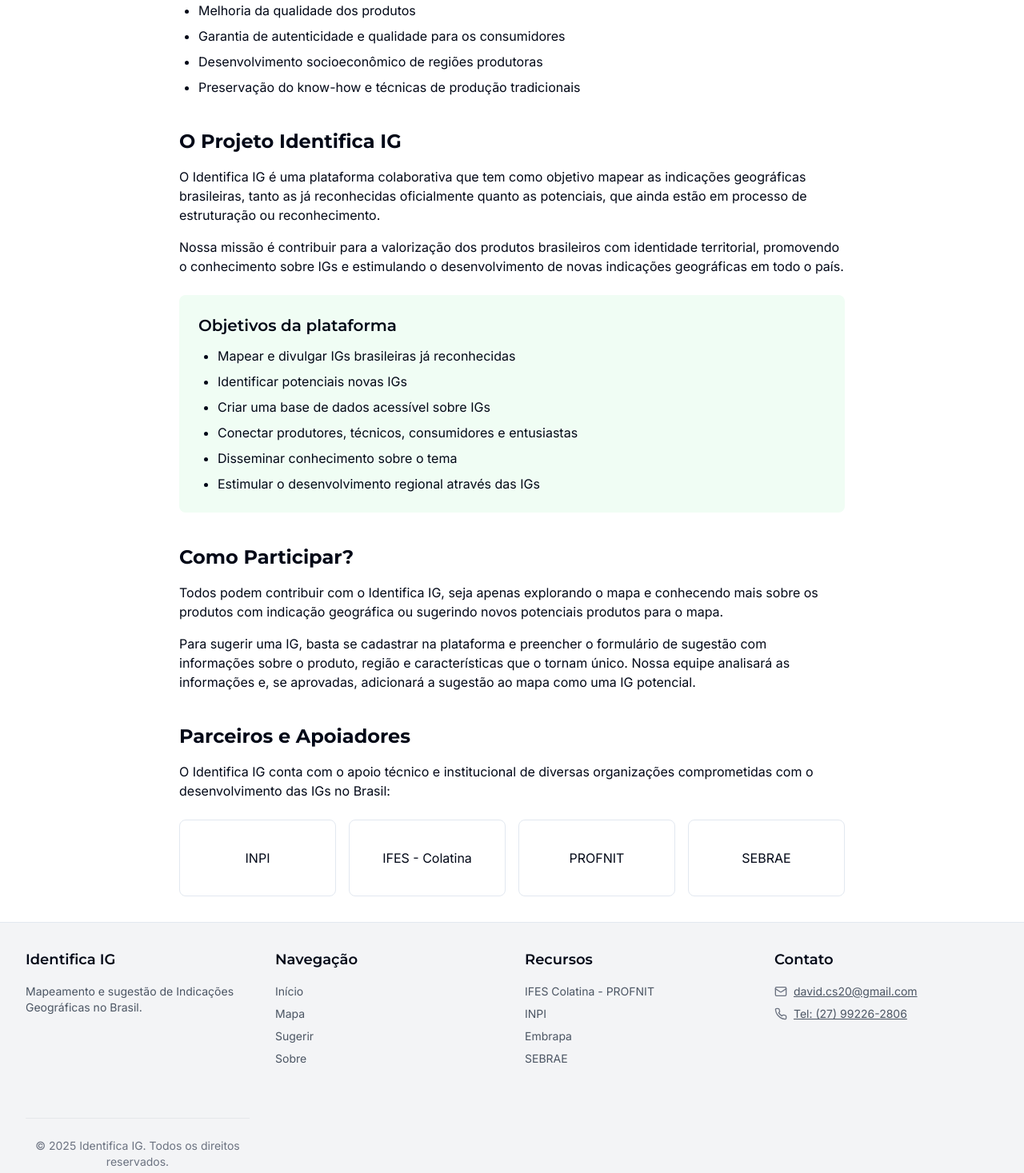
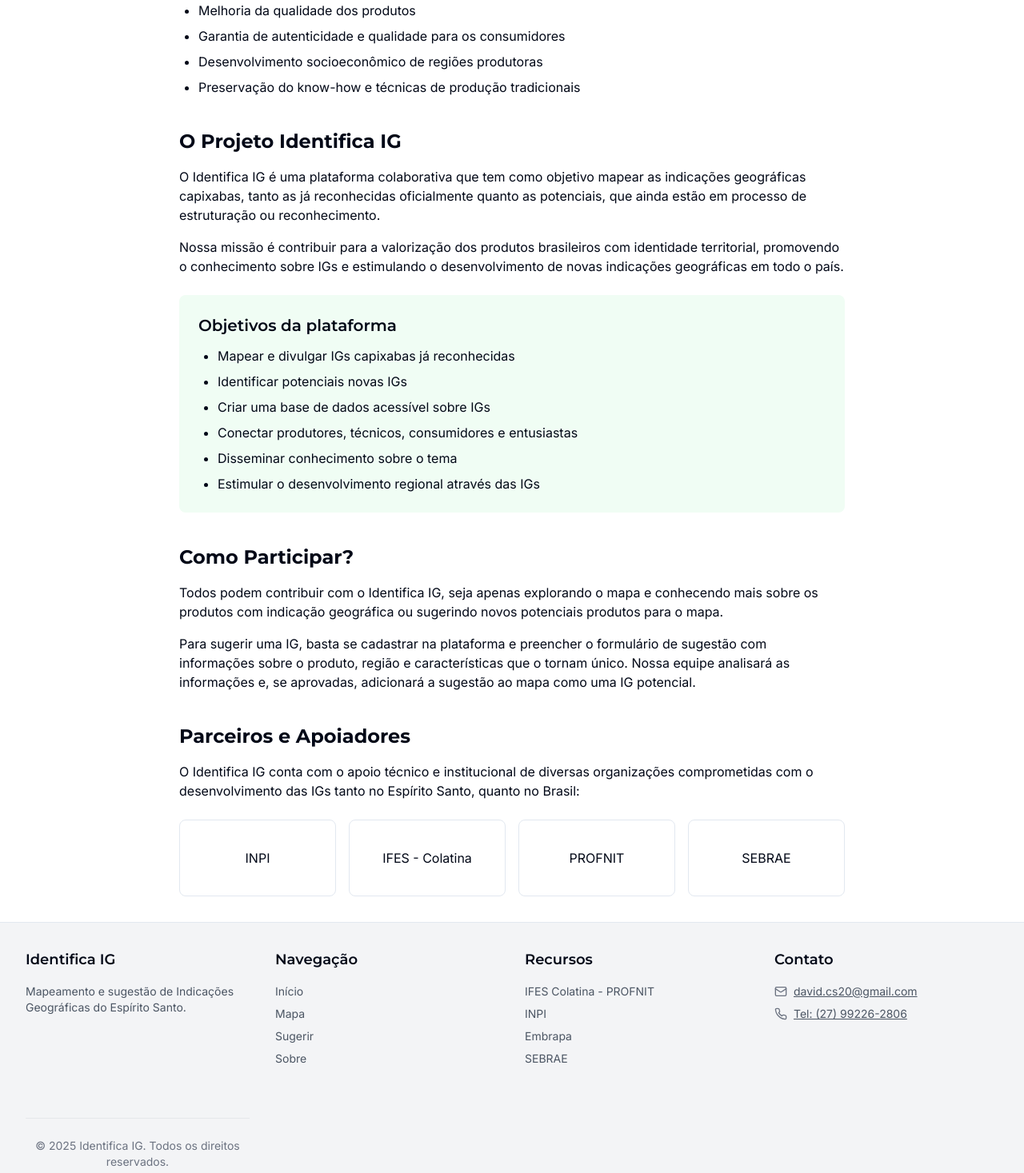
Before and after one commit to davidcs/Identifica-IG, a React (Vite) app: page /about in a window 1280 px wide. Shown: the part 846-2313 px from the top of the page at 80% size. Built offline with nearby package versions, Linux system fonts and the light colour scheme; no server answers; the database is empty.

Commit message:
Ajuste de Brasil para Espírito Santo

```diff
--- a/index.html
+++ b/index.html
@@ -4,12 +4,12 @@
   <head>
     <meta charset="UTF-8" />
     <meta name="viewport" content="width=device-width, initial-scale=1.0" />
-    <title>Identifica IG | Indicações Geográficas do Brasil</title>
-    <meta name="description" content="Plataforma de mapeamento e sugestão de Indicações Geográficas brasileiras" />
+    <title>Identifica IG | Indicações Geográficas do Espírito Santo</title>
+    <meta name="description" content="Plataforma de mapeamento e sugestão de Indicações Geográficas capixabas" />
     <meta name="author" content="Identifica IG" />
 
-    <meta property="og:title" content="Identifica IG | Indicações Geográficas do Brasil" />
-    <meta property="og:description" content="Plataforma de mapeamento e sugestão de Indicações Geográficas brasileiras" />
+    <meta property="og:title" content="Identifica IG | Indicações Geográficas do Espírito Santo" />
+    <meta property="og:description" content="Plataforma de mapeamento e sugestão de Indicações Geográficas capixabas />
     <meta property="og:type" content="website" />
     <link rel="icon" href="/favicon.ico" type="image/x-icon" />
   </head>
--- a/src/components/Footer.tsx
+++ b/src/components/Footer.tsx
@@ -14,7 +14,7 @@ const Footer = () => {
           <div>
             <h3 className="text-lg font-semibold mb-4">Identifica IG</h3>
             <p className="text-gray-600 text-sm">
-              Mapeamento e sugestão de Indicações Geográficas no Brasil.
+              Mapeamento e sugestão de Indicações Geográficas do Espírito Santo.
             </p>
           </div>
 
--- a/src/pages/About.tsx
+++ b/src/pages/About.tsx
@@ -54,7 +54,7 @@ const About: React.FC = () => {
           <section className="mb-10">
             <h2 className="text-2xl font-bold mb-4">O Projeto Identifica IG</h2>
             <p className="mb-4">
-              O Identifica IG é uma plataforma colaborativa que tem como objetivo mapear as indicações geográficas brasileiras, tanto as já reconhecidas oficialmente quanto as potenciais, que ainda estão em processo de estruturação ou reconhecimento.
+              O Identifica IG é uma plataforma colaborativa que tem como objetivo mapear as indicações geográficas capixabas, tanto as já reconhecidas oficialmente quanto as potenciais, que ainda estão em processo de estruturação ou reconhecimento.
             </p>
             <p className="mb-4">
               Nossa missão é contribuir para a valorização dos produtos brasileiros com identidade territorial, promovendo o conhecimento sobre IGs e estimulando o desenvolvimento de novas indicações geográficas em todo o país.
@@ -62,7 +62,7 @@ const About: React.FC = () => {
             <div className="bg-ig-green-50 p-6 rounded-lg mt-6">
               <h3 className="text-xl font-semibold mb-3">Objetivos da plataforma</h3>
               <ul className="list-disc pl-6 space-y-2">
-                <li>Mapear e divulgar IGs brasileiras já reconhecidas</li>
+                <li>Mapear e divulgar IGs capixabas já reconhecidas</li>
                 <li>Identificar potenciais novas IGs</li>
                 <li>Criar uma base de dados acessível sobre IGs</li>
                 <li>Conectar produtores, técnicos, consumidores e entusiastas</li>
@@ -85,7 +85,7 @@ const About: React.FC = () => {
           <section>
             <h2 className="text-2xl font-bold mb-4">Parceiros e Apoiadores</h2>
             <p className="mb-6">
-              O Identifica IG conta com o apoio técnico e institucional de diversas organizações comprometidas com o desenvolvimento das IGs no Brasil:
+              O Identifica IG conta com o apoio técnico e institucional de diversas organizações comprometidas com o desenvolvimento das IGs tanto no Espírito Santo, quanto no Brasil:
             </p>
             <div className="grid grid-cols-2 md:grid-cols-4 gap-4">
               <a
--- a/src/pages/Index.tsx
+++ b/src/pages/Index.tsx
@@ -24,10 +24,10 @@ const Index: React.FC = () => {
         <section className="bg-gradient-to-br from-ig-green-600 to-ig-green-800 text-white py-16">
           <div className="max-w-7xl mx-auto px-4 sm:px-6 lg:px-8 flex flex-col items-center text-center">
             <h1 className="text-4xl md:text-5xl lg:text-6xl font-bold mb-6">
-              Mapeando as Indicações Geográficas do Brasil
+              Mapeando as Indicações Geográficas do Espírito Santo
             </h1>
             <p className="text-xl md:text-2xl mb-8 max-w-3xl">
-              Explore, descubra e contribua para o registro das IGs brasileiras
+              Explore, descubra e contribua para o registro das IGs capixabas
             </p>
             <div className="flex flex-wrap justify-center gap-4">
               <Button asChild size="lg" className="bg-white text-ig-green-700 hover:bg-gray-100">
@@ -109,7 +109,7 @@ const Index: React.FC = () => {
             <div className="flex flex-col md:flex-row md:items-end md:justify-between mb-8">
               <div>
                 <h2 className="text-3xl font-bold mb-2">Indicações Geográficas em Destaque</h2>
-                <p className="text-gray-600">Conheça algumas das IGs brasileiras já reconhecidas</p>
+                <p className="text-gray-600">Conheça algumas das IGs capixabas já reconhecidas</p>
               </div>
               <Button asChild variant="outline" className="mt-4 md:mt-0">
                 <Link to="/map">
@@ -140,7 +140,7 @@ const Index: React.FC = () => {
           <div className="max-w-7xl mx-auto px-4 sm:px-6 lg:px-8 text-center">
             <h2 className="text-3xl font-bold mb-4">Conhece uma potencial Indicação Geográfica?</h2>
             <p className="text-xl text-gray-600 mb-8 max-w-3xl mx-auto">
-              Contribua para o mapeamento das IGs brasileiras sugerindo uma indicação geográfica que você conhece.
+              Contribua para o mapeamento das IGs capixabas sugerindo uma indicação geográfica que você conhece.
             </p>
             <Button asChild size="lg">
               <Link to="/suggest">
--- a/src/pages/SuggestPage.tsx
+++ b/src/pages/SuggestPage.tsx
@@ -148,6 +148,8 @@ const SuggestPage: React.FC = () => {
         city: formData.city,
         state: formData.state,
       },
+      createdAt: undefined,
+      updatedAt: undefined
     });
 
     navigate('/');
```
